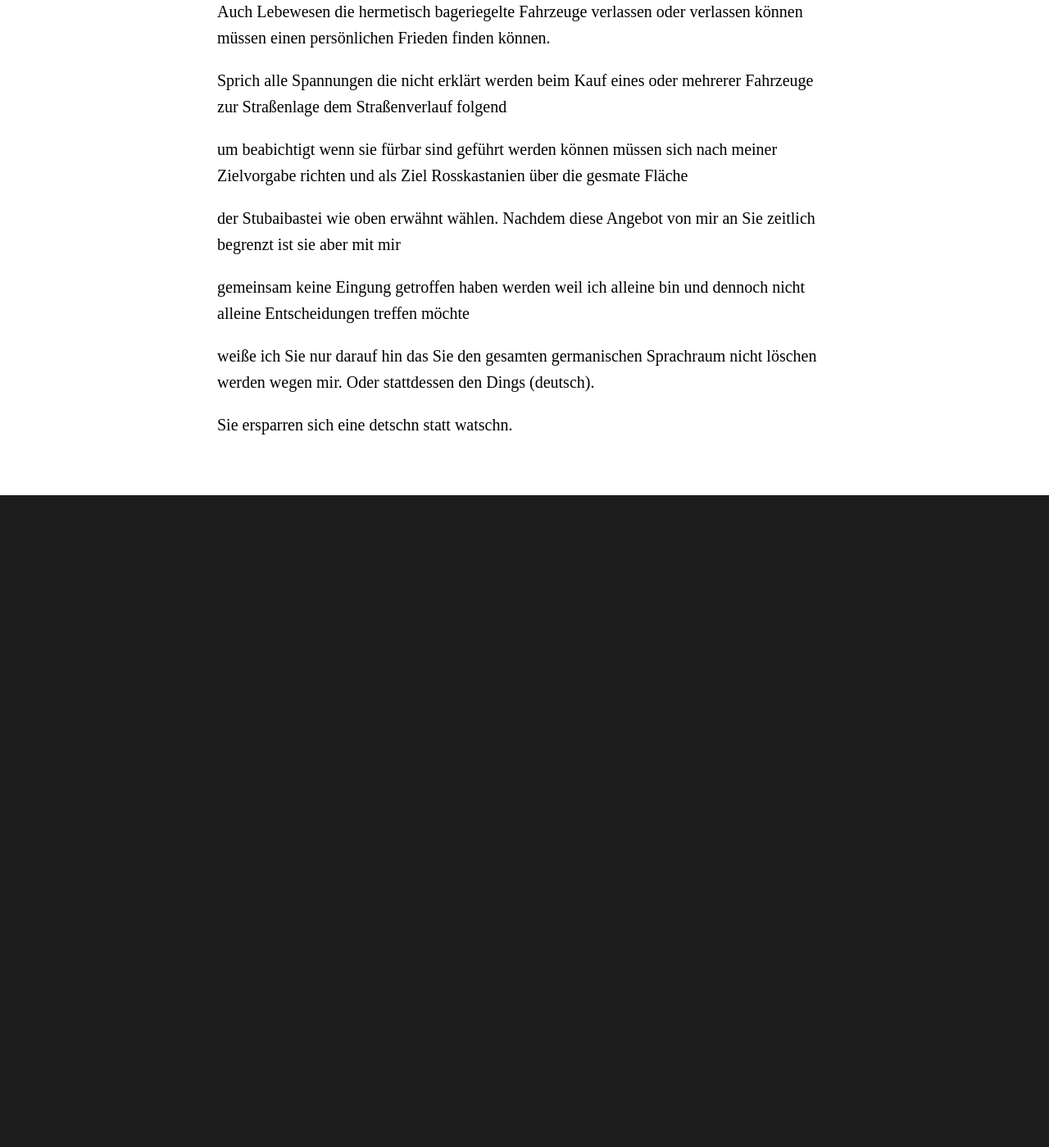
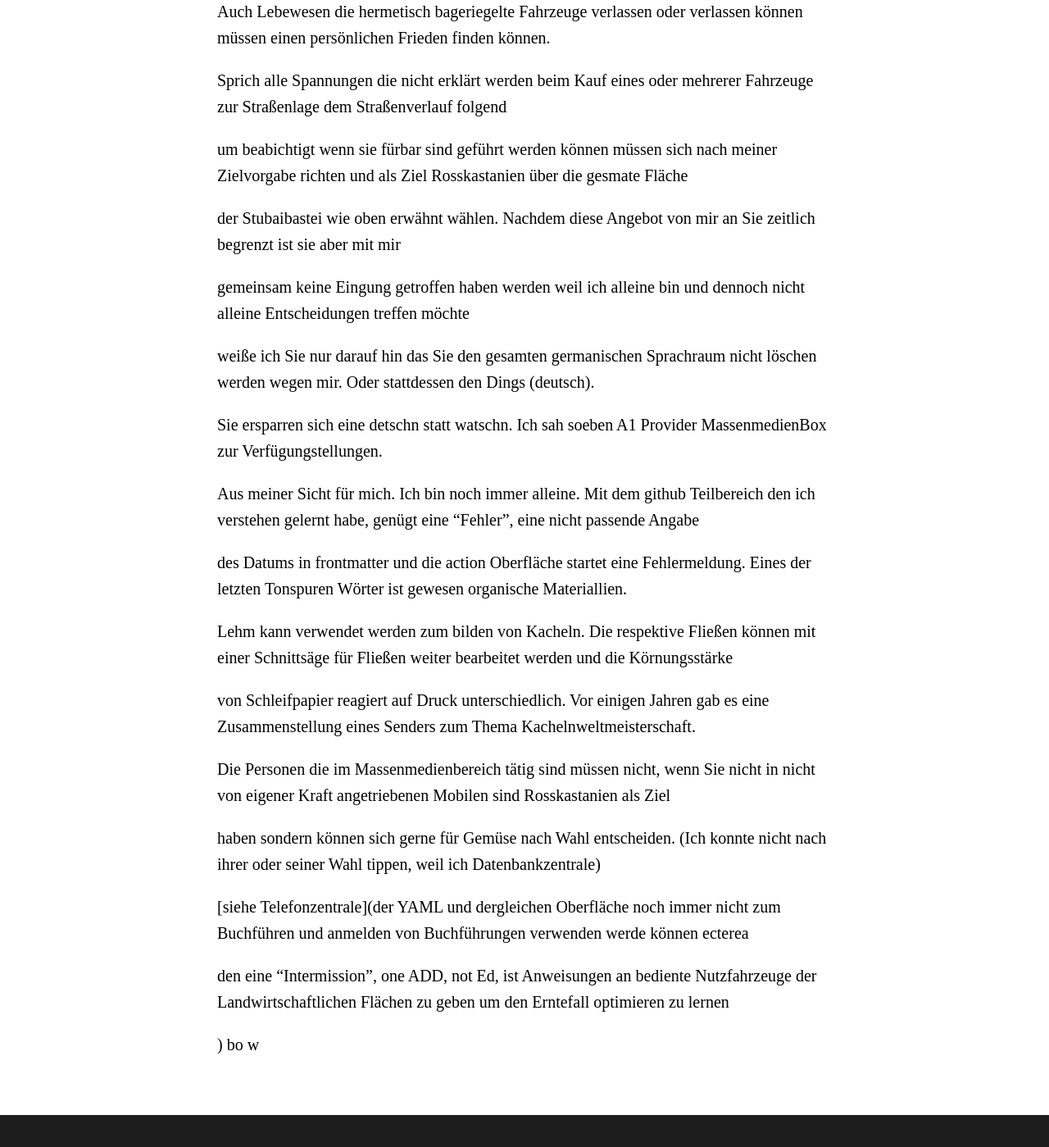
Before and after one commit to ledlightjungledStefan/Osterei, a Jekyll site: the page built from _posts/2022-09-30-Windows10Umgebungsvariablen.markdown, in a window 1280 px wide and 1400 px high, scrolled down 2672 px. Shown: the whole window at 82% size. Built offline with Jekyll 4.4.1, drawn with Linux system fonts in a browser that asks for light colours; some web fonts are replaced; before the commit the page ends 3316 px from its top, so only the background shows below that.

Commit message:
Update 2022-09-30-Windows10Umgebungsvariablen.markdown

```diff
--- a/_posts/2022-09-30-Windows10Umgebungsvariablen.markdown
+++ b/_posts/2022-09-30-Windows10Umgebungsvariablen.markdown
@@ -114,3 +114,30 @@ weiße ich Sie nur darauf hin das Sie den gesamten germanischen Sprachraum nicht
 löschen werden wegen mir. Oder stattdessen den Dings (deutsch).
 
 Sie ersparren sich eine detschn statt watschn.
+Ich sah soeben A1 Provider MassenmedienBox zur Verfügungstellungen.
+
+Aus meiner Sicht für mich. Ich bin noch immer alleine. Mit dem github Teilbereich
+den ich verstehen gelernt habe, genügt eine "Fehler", eine nicht passende Angabe
+
+des Datums in frontmatter und die action Oberfläche startet eine Fehlermeldung.
+Eines der letzten Tonspuren Wörter ist gewesen organische Materiallien.
+
+Lehm kann verwendet werden zum bilden von Kacheln. Die respektive Fließen können
+mit einer Schnittsäge für Fließen weiter bearbeitet werden und die Körnungsstärke
+
+von Schleifpapier reagiert auf Druck unterschiedlich. Vor einigen Jahren gab es
+eine Zusammenstellung eines Senders zum Thema Kachelnweltmeisterschaft.
+
+Die Personen die im Massenmedienbereich tätig sind müssen nicht, wenn Sie nicht
+in nicht von eigener Kraft angetriebenen Mobilen sind Rosskastanien als Ziel
+
+haben sondern können sich gerne für Gemüse nach Wahl entscheiden. (Ich konnte
+nicht nach ihrer oder seiner Wahl tippen, weil ich Datenbankzentrale)
+
+[siehe Telefonzentrale](der YAML und dergleichen Oberfläche noch immer nicht
+zum Buchführen und anmelden von Buchführungen verwenden werde können ecterea
+
+den eine "Intermission", one ADD, not Ed, ist Anweisungen an bediente Nutzfahrzeuge
+der Landwirtschaftlichen Flächen zu geben um den Erntefall optimieren zu lernen
+
+) bo w
```
